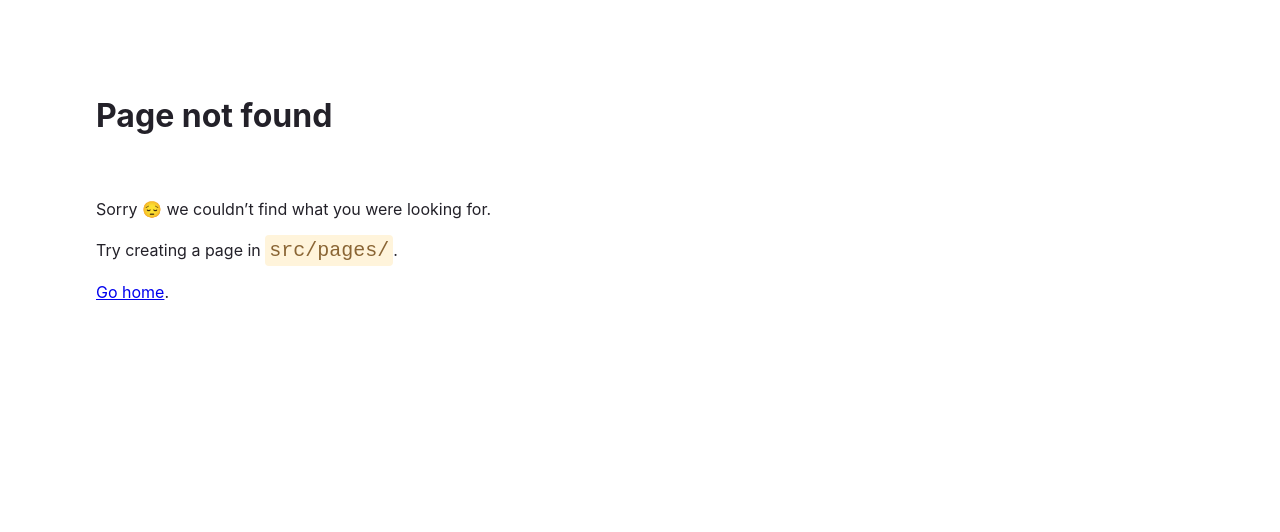
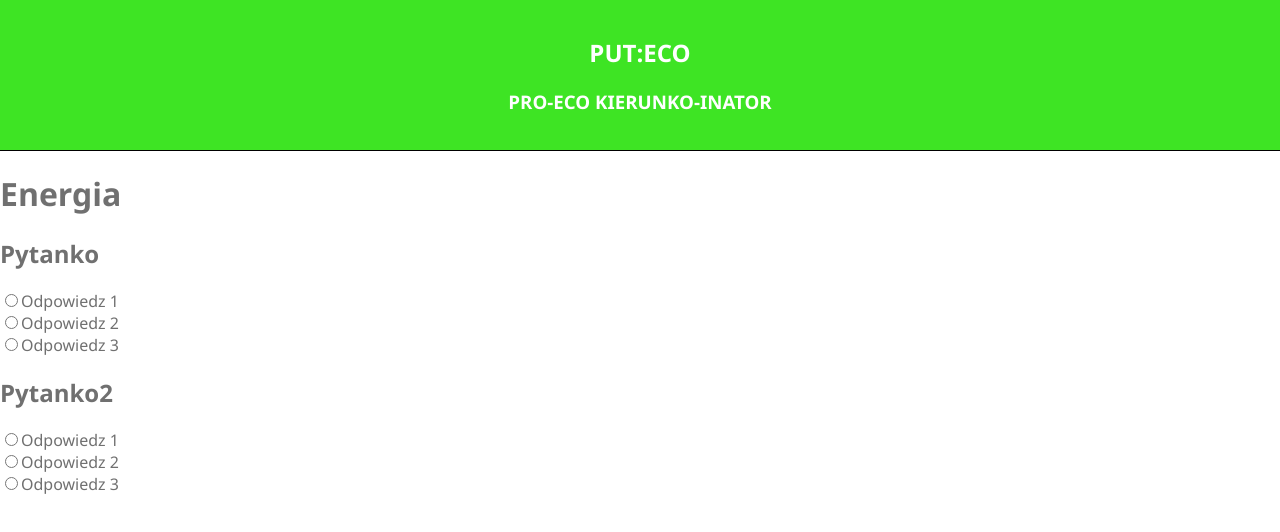
Before and after one commit to kajetannow/pro-eko-kierunko-inator, a Gatsby site: page /energia in a window 1280 px wide. Before the commit this address had no page. Built offline with nearby package versions, Linux system fonts and the light colour scheme; Gatsby itself is replaced by a stand-in of ours.

Commit message:
added Layout, test form in /energy

```diff
--- /dev/null
+++ b/public/page-data/404.html/page-data.json
@@ -0,0 +1,5 @@
+{
+    "componentChunkName": "component---src-pages-404-js",
+    "path": "/404.html",
+    "result": {"pageContext":{}},
+    "staticQueryHashes": []}
--- /dev/null
+++ b/public/page-data/dev-404-page/page-data.json
@@ -0,0 +1,5 @@
+{
+    "componentChunkName": "component---cache-dev-404-page-js",
+    "path": "/dev-404-page/",
+    "result": {"data":{"allSiteFunction":{"nodes":[]},"allSitePage":{"nodes":[{"path":"/404/"},{"path":"/404.html"},{"path":"/energia/"},{"path":"/"}]}},"pageContext":{}},
+    "staticQueryHashes": []}
--- /dev/null
+++ b/public/page-data/energia/page-data.json
@@ -0,0 +1,5 @@
+{
+    "componentChunkName": "component---src-pages-energia-js",
+    "path": "/energia/",
+    "result": {"pageContext":{}},
+    "staticQueryHashes": []}
--- /dev/null
+++ b/public/page-data/index/page-data.json
@@ -0,0 +1,5 @@
+{
+    "componentChunkName": "component---src-pages-index-js",
+    "path": "/",
+    "result": {"pageContext":{}},
+    "staticQueryHashes": []}
--- /dev/null
+++ b/src/components/Layout.js
@@ -0,0 +1,15 @@
+import React from 'react';
+import Nav from "./nav/nav.js"
+
+import './../styles/global.css'
+
+export default function Layout( props ) {
+    return (
+        <div>
+            <Nav>
+                Nawigacja
+            </Nav>
+                { props.children }
+        </div>
+    )
+}
--- a/src/components/pageStructure.js
+++ b/src/components/pageStructure.js
@@ -1,4 +1,4 @@
-import React, { Component } from 'react';
+import React from 'react';
 import Nav from "./nav/nav.js"
 
 import * as pageStructureStyle from "./pageStructureStyle.module.css"
--- /dev/null
+++ b/src/pages/energia.js
@@ -0,0 +1,58 @@
+import React, { useState } from 'react';
+import Layout from "../components/Layout.js"
+
+// dane
+
+
+// markup
+const Energia = () => {
+  const [answers, setAnswers] = useState([])
+
+  const questions = [
+    {
+      q: "Pytanko",
+      ans: [
+        "Odpowiedz 1",
+        "Odpowiedz 2",
+        "Odpowiedz 3",
+      ]
+    },
+    {
+      q: "Pytanko2",
+      ans: [
+        "Odpowiedz 1",
+        "Odpowiedz 2",
+        "Odpowiedz 3",
+      ]
+    }
+  ]
+
+  const handleChange=(e, id)=>{
+    const temp = answers
+    temp[id] = e.target.value
+    console.log(answers)
+    setAnswers(temp);
+ }
+  return (
+    <Layout>
+      <h1>Energia</h1>
+      <form>
+          {questions.map((el, elId)=>
+          <div key={'question-'+elId}>
+            <h2>{el.q}</h2>
+            {el.ans.map((a, aId)=>
+            <div key={'question-'+elId+'-a-'+aId}>
+              <input type="radio" value={`E${elId}A${aId}`} id={`E${elId}A${aId}`}
+              onChange={e => handleChange(e, elId)} name={`E${elId}`} />
+              <label htmlFor={`E${elId}A${aId}`}>{a}</label>
+            </div>)
+            }
+
+          </div>
+        )}
+      </form>
+    </Layout>
+  )
+}
+
+export default Energia
--- /dev/null
+++ b/src/styles/global.scss
@@ -0,0 +1,11 @@
+$headline-font: "Staatliches", "Impact", serif;
+$main-font: "Spartan", "Segoe UI", "Roboto", sans-serif;
+
+
+body{
+    font-family: $main-font;
+    margin: 0px;
+    padding: 0px;
+    color: #707070;
+    background-color: white;
+}
```
Also changed, not shown: src/pages/index.js (+7 -3 lines), src/styles/global.css, src/styles/global.min.css (added), 1 other file.
